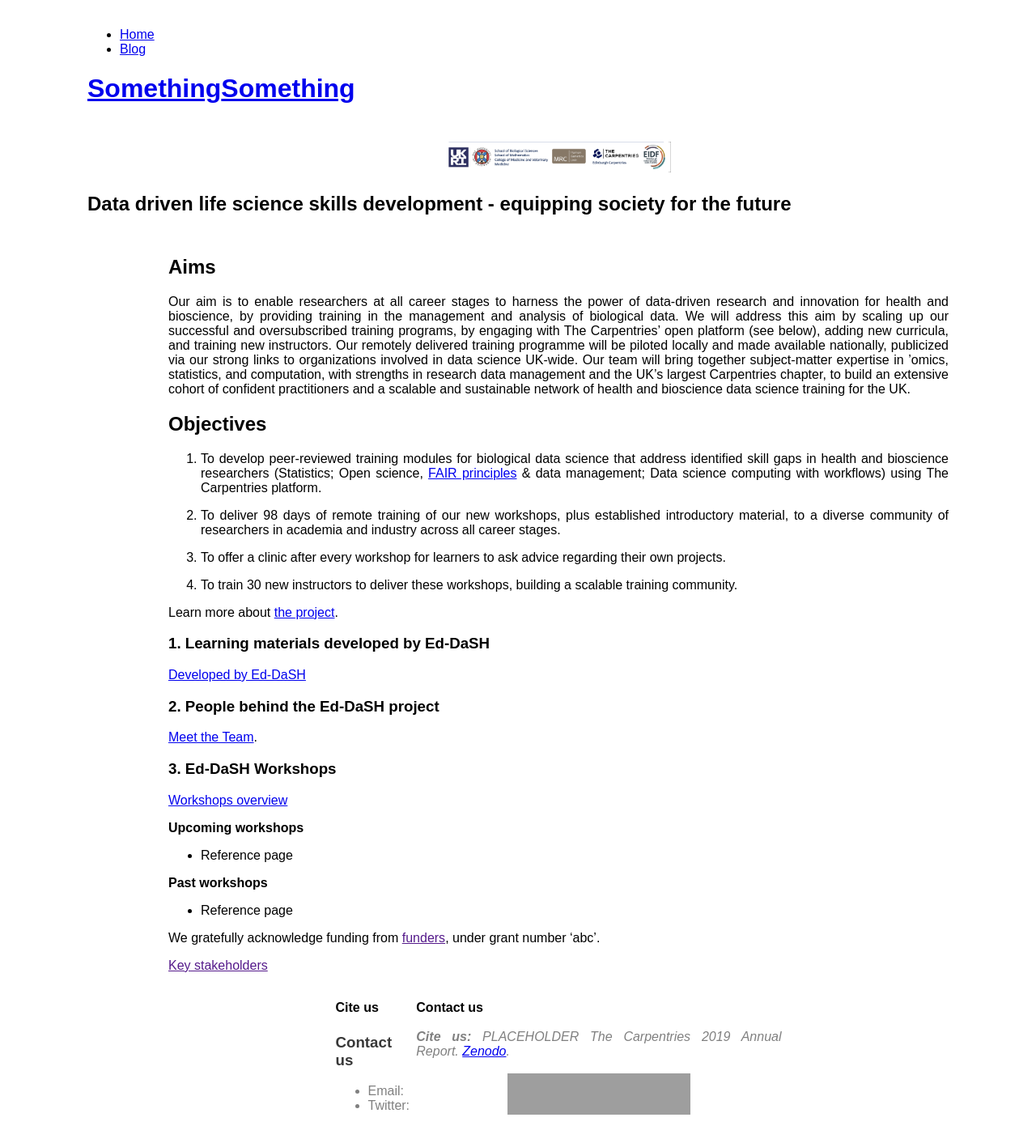
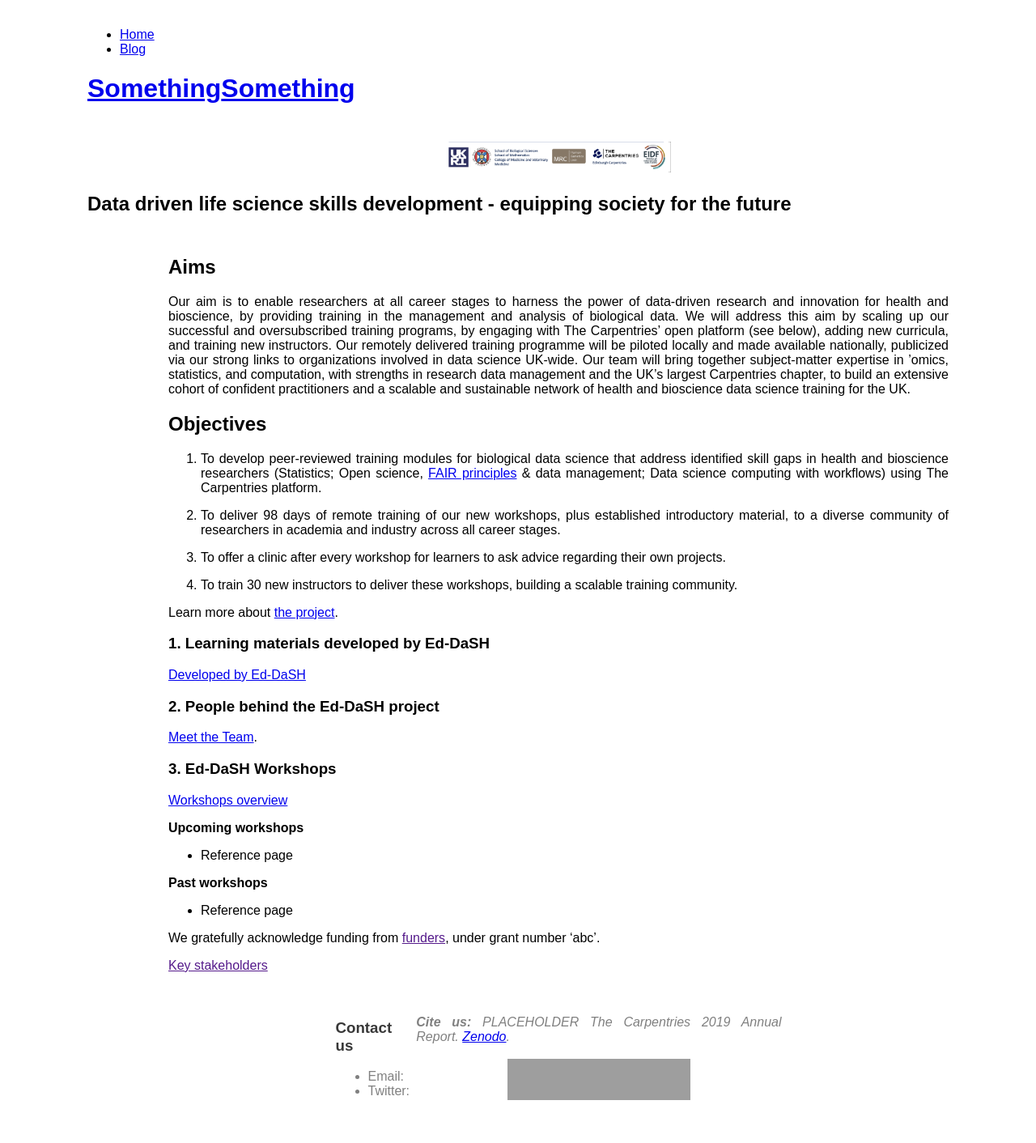
Before and after one commit to edcarp/Ed-DaSH, a Jekyll site: the page built from index.md, in a window 1280 px wide. Shown: the whole page at 81% size. Built offline with Jekyll 4.4.1, drawn with Linux system fonts in a browser that asks for light colours; grey boxes are pictures that could not be loaded.

Commit message:
Update default.html

```diff
--- a/_layouts/default.html
+++ b/_layouts/default.html
@@ -49,8 +49,8 @@
             <div class="center">
                <table style="width:100%">
                   <tr>
-                     <th>Cite us</th>
-                     <th>Contact us</th>
+                     <th> </th>
+                     <th> </th>
                   </tr>
                   <tr>
                      <td>{% include contact.html %}</td>
```
